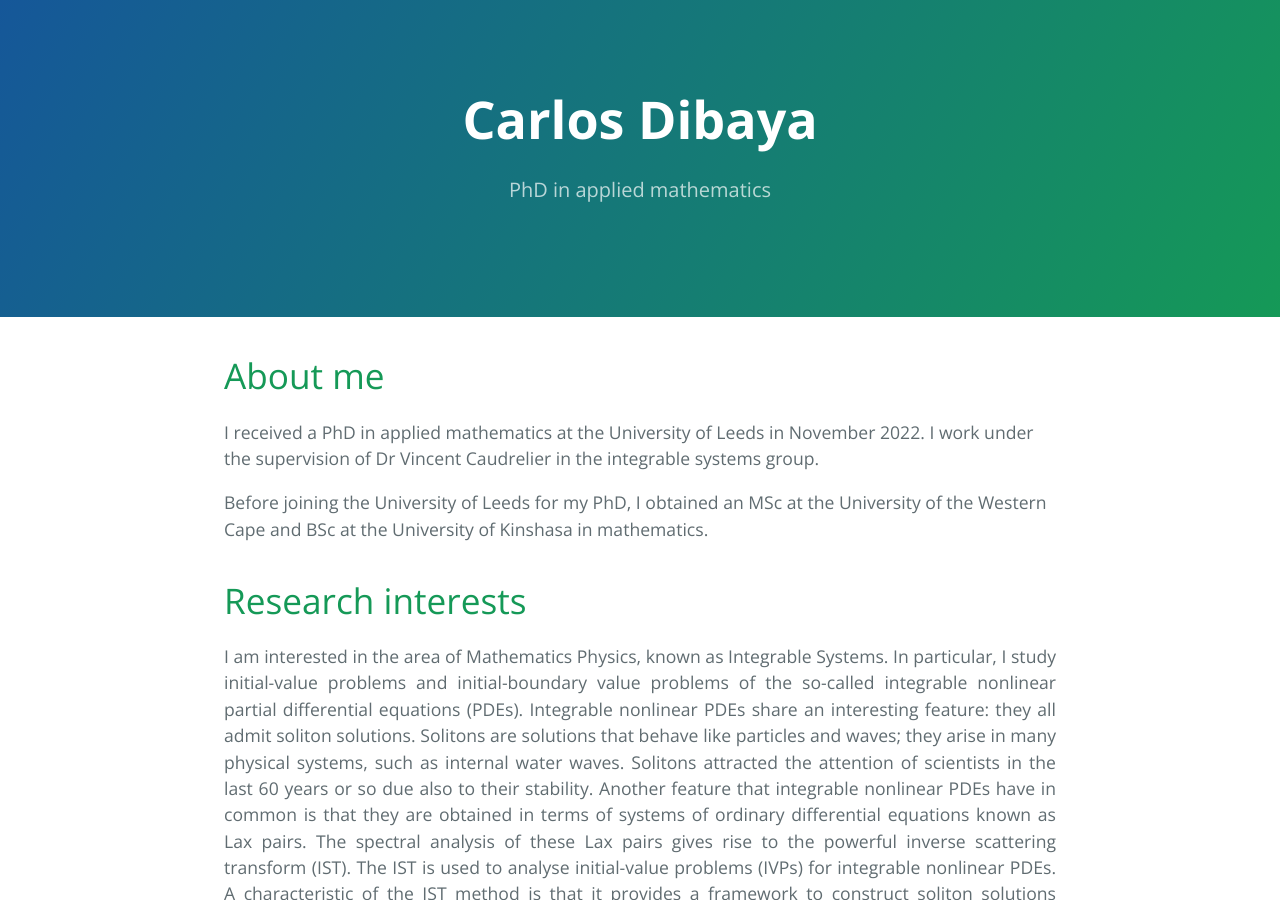
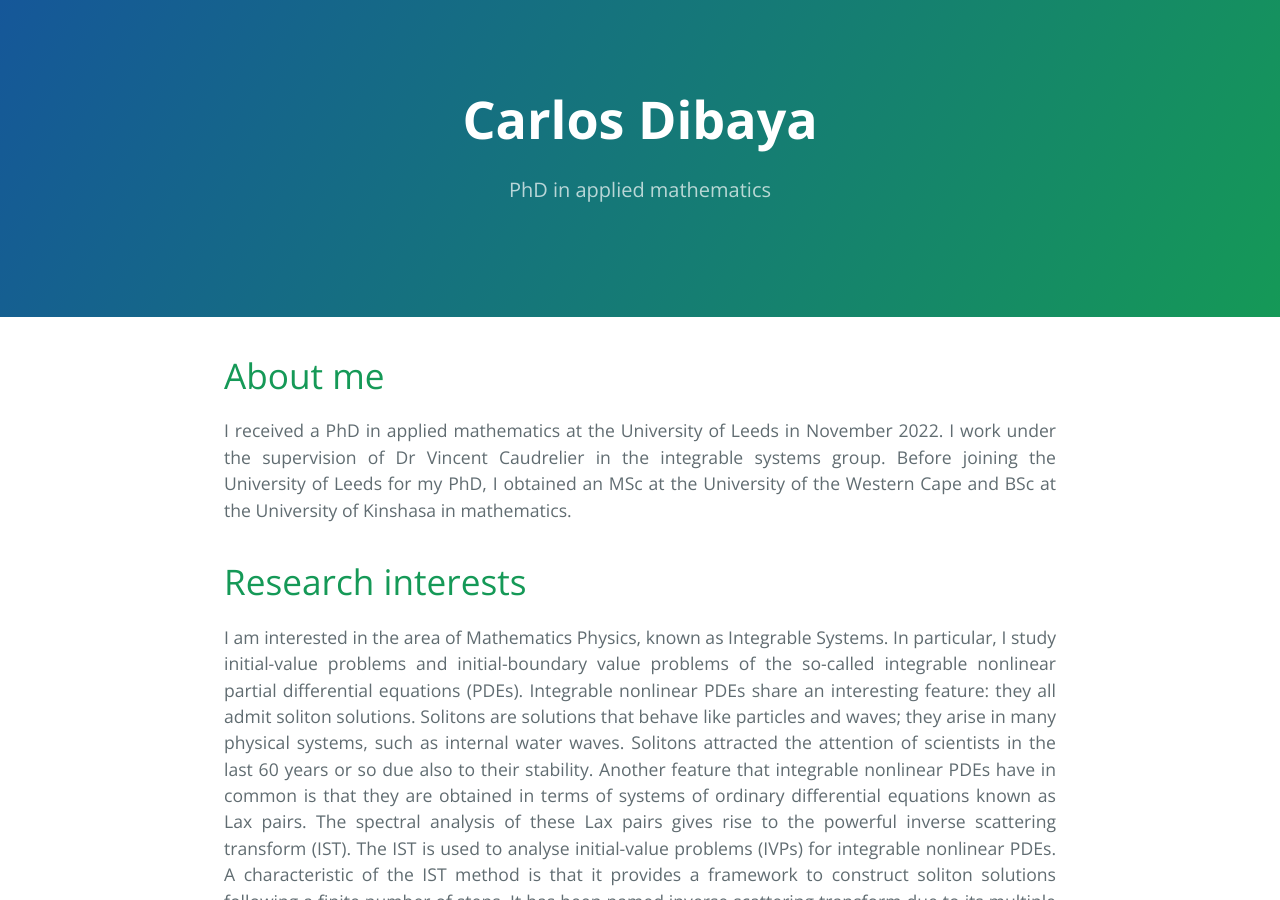
Before and after one commit to carlosdibaya/carlosdibaya.github.io, a Jekyll site: the page built from index.md, in a window 1280 px wide and 900 px high. Built offline with Jekyll 4.4.1, drawn with Linux system fonts in a browser that asks for light colours.

Commit message:
Update index.md

```diff
--- a/index.md
+++ b/index.md
@@ -12,9 +12,10 @@ There should be whitespace between paragraphs. We recommend including a README,
 
 # About me
 
-I received a PhD in applied mathematics at the University of Leeds in November 2022. I work under the supervision of Dr Vincent Caudrelier in the integrable systems group.
+<div style="text-align: justify"> I received a PhD in applied mathematics at the University of Leeds in November 2022. I work under the supervision of Dr Vincent Caudrelier in the integrable systems group.
 
 Before joining the University of Leeds for my PhD, I obtained an MSc at the University of the Western Cape and BSc at the University of Kinshasa in mathematics.
+</div>
 
 # Research interests
 
```
